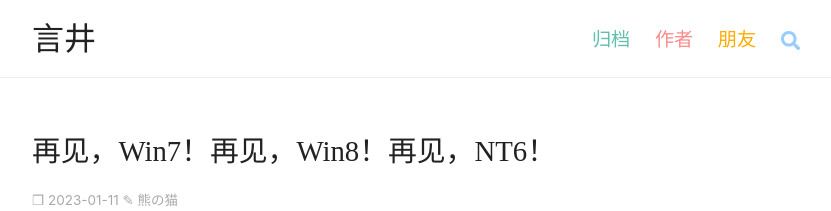
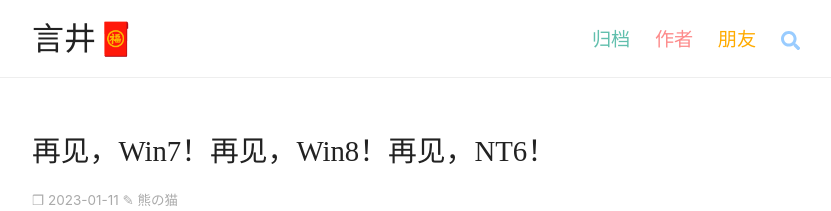
Before and after one commit to ColinAZ/blog, a Jekyll site: the page built from index.html, in a window 1280 px wide. Shown: the top 211 px of the page, without its empty margins (224-1055 px from the left). Built offline with Jekyll 4.4.1, drawn with Linux system fonts in a browser that asks for light colours; some web fonts are replaced; the list of posts is cut into pages by our own code; comment, search, counter and statistics services are not loaded.

Commit message:
更正春节元素

```diff
--- a/_includes/navigation.html
+++ b/_includes/navigation.html
@@ -1,8 +1,8 @@
 <header id="header" class="headroom" role="banner">
   <div class="nav">
 	<div class="nav-container">
-    <a title="Cathay.blog" href="{{ site.baseurl }}/">
-		<div class="logo">言井</div>
+    <a title="新年到🎇万事吉" href="{{ site.baseurl }}/">
+		<div class="logo">言井🧧</div>
 	</a>
     <h1 class="hidden">言井-talk.tk</h1>
 	<div class="desktop">
```
